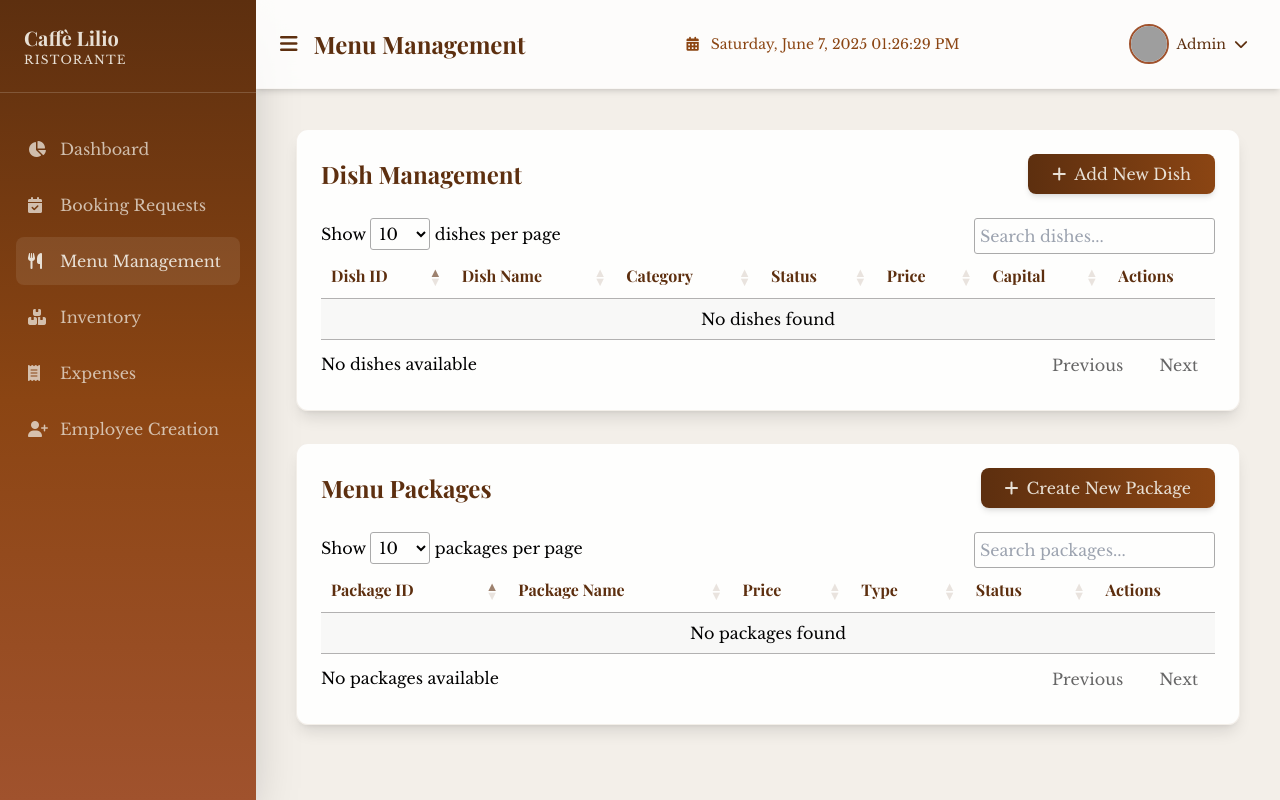
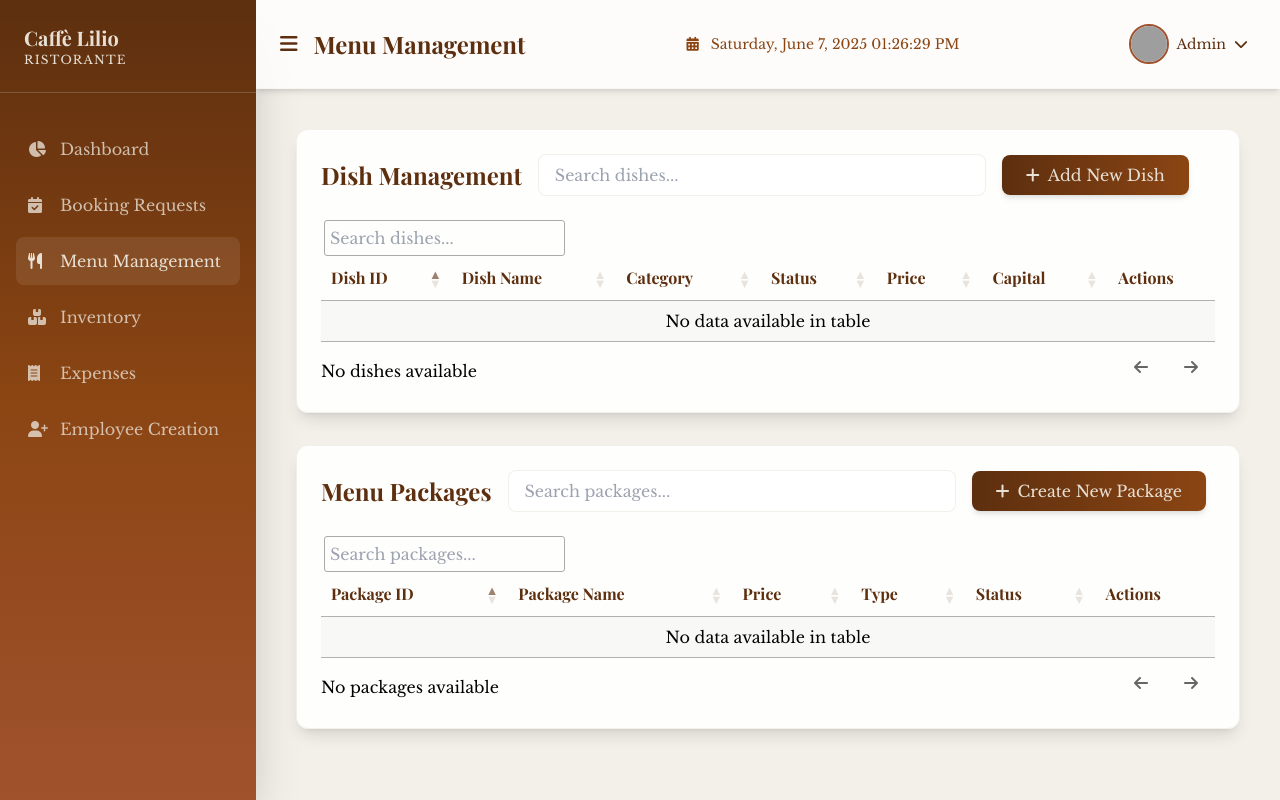
Before and after one commit to wisel-ctrl/bilogsystem, a PHP site: page /admin/admin_menu.php in a window 1280 px wide. Run offline with PHP 8.4, Linux system fonts and the light colour scheme; data that the repository does not hold is empty; some libraries are stand-ins or nearby versions; grey boxes are pictures that could not be loaded.

Commit message:
Update admin_menu.php

```diff
--- a/admin/admin_menu.php
+++ b/admin/admin_menu.php
@@ -222,11 +222,18 @@
                 <!-- Menu Management Section -->
                 <div class="dashboard-card fade-in bg-white/90 backdrop-blur-md rounded-xl shadow-lg p-6 mb-8">
                     <div class="flex items-center justify-between mb-6">
-                        <h3 class="text-2xl font-bold text-deep-brown font-playfair">Dish Management</h3>
-                        <button id="add-dish-btn" class="bg-gradient-to-r from-deep-brown to-rich-brown hover:from-rich-brown hover:to-deep-brown text-warm-cream px-6 py-2 rounded-lg transition-all duration-200 flex items-center space-x-2 shadow-md hover:shadow-lg transform hover:-translate-y-0.5">
-                            <i class="fas fa-plus"></i>
-                            <span class="font-baskerville">Add New Dish</span>
-                        </button>
+                        <div class="flex items-center space-x-4 flex-1">
+                            <h3 class="text-2xl font-bold text-deep-brown font-playfair">Dish Management</h3>
+                            <div class="flex-1 max-w-md">
+                                <div class="relative">
+                                    <input type="text" id="menu-search" class="w-full px-4 py-2 border border-warm-cream/50 rounded-lg focus:ring-2 focus:ring-accent-brown focus:border-transparent bg-white/50 backdrop-blur-sm font-baskerville" placeholder="Search dishes...">
+                                </div>
+                            </div>
+                            <button id="add-dish-btn" class="bg-gradient-to-r from-deep-brown to-rich-brown hover:from-rich-brown hover:to-deep-brown text-warm-cream px-6 py-2 rounded-lg transition-all duration-200 flex items-center space-x-2 shadow-md hover:shadow-lg transform hover:-translate-y-0.5">
+                                <i class="fas fa-plus"></i>
+                                <span class="font-baskerville">Add New Dish</span>
+                            </button>
+                        </div>
                     </div>
 
                     <!-- Menu Table -->
@@ -252,11 +259,18 @@
 
                 <div class="dashboard-card fade-in bg-white/90 backdrop-blur-md rounded-xl shadow-lg p-6 mt-8">
                     <div class="flex items-center justify-between mb-6">
-                        <h3 class="text-2xl font-bold text-deep-brown font-playfair">Menu Packages</h3>
-                        <button id="add-package-btn" class="bg-gradient-to-r from-deep-brown to-rich-brown hover:from-rich-brown hover:to-deep-brown text-warm-cream px-6 py-2 rounded-lg transition-all duration-200 flex items-center space-x-2 shadow-md hover:shadow-lg transform hover:-translate-y-0.5">
-                            <i class="fas fa-plus"></i>
-                            <span class="font-baskerville">Create New Package</span>
-                        </button>
+                        <div class="flex items-center space-x-4 flex-1">
+                            <h3 class="text-2xl font-bold text-deep-brown font-playfair">Menu Packages</h3>
+                            <div class="flex-1 max-w-md">
+                                <div class="relative">
+                                    <input type="text" id="packages-search" class="w-full px-4 py-2 border border-warm-cream/50 rounded-lg focus:ring-2 focus:ring-accent-brown focus:border-transparent bg-white/50 backdrop-blur-sm font-baskerville" placeholder="Search packages...">
+                                </div>
+                            </div>
+                            <button id="add-package-btn" class="bg-gradient-to-r from-deep-brown to-rich-brown hover:from-rich-brown hover:to-deep-brown text-warm-cream px-6 py-2 rounded-lg transition-all duration-200 flex items-center space-x-2 shadow-md hover:shadow-lg transform hover:-translate-y-0.5">
+                                <i class="fas fa-plus"></i>
+                                <span class="font-baskerville">Create New Package</span>
+                            </button>
+                        </div>
                     </div>
 
                     <!-- Packages Table -->
@@ -1047,8 +1061,11 @@
         $(document).ready(function() {
             var table = $('#menu-table').DataTable({
                 responsive: true,
+                dom: '<"flex items-center justify-between"f>rt<"flex items-center justify-between"ip>',
+                lengthChange: false,
+                pageLength: 10,
                 ajax: {
-                    url: 'menu_handlers/get_dishes.php', // Your PHP endpoint that returns JSON data
+                    url: 'menu_handlers/get_dishes.php',
                     type: 'GET',
                     dataSrc: ''
                 },
@@ -1087,26 +1104,31 @@
                     }
                 ],
                 columnDefs: [
-                    { responsivePriority: 1, targets: 1 }, // Dish Name
-                    { responsivePriority: 2, targets: 3 }, // Status
-                    { responsivePriority: 3, targets: 4 }, // Price
-                    { responsivePriority: 4, targets: -1 } // Actions
+                    { responsivePriority: 1, targets: 1 },
+                    { responsivePriority: 2, targets: 3 },
+                    { responsivePriority: 3, targets: 4 },
+                    { responsivePriority: 4, targets: -1 }
                 ],
                 language: {
-                    search: "_INPUT_",
+                    search: "",
                     searchPlaceholder: "Search dishes...",
-                    lengthMenu: "Show _MENU_ dishes per page",
-                    zeroRecords: "No dishes found",
                     info: "Showing _START_ to _END_ of _TOTAL_ dishes",
                     infoEmpty: "No dishes available",
-                    infoFiltered: "(filtered from _MAX_ total dishes)"
+                    infoFiltered: "(filtered from _MAX_ total dishes)",
+                    paginate: {
+                        previous: '<i class="fas fa-arrow-left"></i>',
+                        next: '<i class="fas fa-arrow-right"></i>'
+                    }
                 }
             });
 
-            // You might want to add this to handle edit button clicks
+            // Move the search box to the custom input
+            $('#menu-search').on('keyup', function() {
+                table.search(this.value).draw();
+            });
+
             $('#menu-table').on('click', '.edit-dish-btn', function() {
                 var dishId = $(this).data('id');
-                // Handle edit functionality here
                 openEditDishModal(dishId);
                 console.log('Edit dish with ID:', dishId);
             });
@@ -1553,8 +1575,11 @@
         $(document).ready(function() {
             var packagesTable = $('#packages-table').DataTable({
                 responsive: true,
+                dom: '<"flex items-center justify-between"f>rt<"flex items-center justify-between"ip>',
+                lengthChange: false,
+                pageLength: 10,
                 ajax: {
-                    url: 'menu_handlers/get_packages.php', // Your PHP endpoint that returns JSON data
+                    url: 'menu_handlers/get_packages.php',
                     type: 'GET',
                     dataSrc: ''
                 },
@@ -1570,13 +1595,12 @@
                     {
                         data: 'type',
                         render: function(data) {
-                            // Convert type value to display text
                             if (data === 'buffet') {
                                 return 'Buffet';
                             } else if (data === 'per_plate') {
                                 return 'Per Plate';
                             }
-                            return data; // Fallback
+                            return data;
                         }
                     },
                     {
@@ -1603,34 +1627,37 @@
                     }
                 ],
                 columnDefs: [
-                    { responsivePriority: 1, targets: 1 }, // Package Name
-                    { responsivePriority: 2, targets: 3 }, // Type
-                    { responsivePriority: 3, targets: 2 }, // Price
-                    { responsivePriority: 4, targets: -1 } // Actions
+                    { responsivePriority: 1, targets: 1 },
+                    { responsivePriority: 2, targets: 3 },
+                    { responsivePriority: 3, targets: 2 },
+                    { responsivePriority: 4, targets: -1 }
                 ],
                 language: {
-                    search: "_INPUT_",
+                    search: "",
                     searchPlaceholder: "Search packages...",
-                    lengthMenu: "Show _MENU_ packages per page",
-                    zeroRecords: "No packages found",
                     info: "Showing _START_ to _END_ of _TOTAL_ packages",
                     infoEmpty: "No packages available",
-                    infoFiltered: "(filtered from _MAX_ total packages)"
+                    infoFiltered: "(filtered from _MAX_ total packages)",
+                    paginate: {
+                        previous: '<i class="fas fa-arrow-left"></i>',
+                        next: '<i class="fas fa-arrow-right"></i>'
+                    }
                 }
             });
 
-            // Handle edit package button clicks
+            // Move the search box to the custom input
+            $('#packages-search').on('keyup', function() {
+                packagesTable.search(this.value).draw();
+            });
+
             $('#packages-table').on('click', '.edit-package-btn', function() {
                 var packageId = $(this).data('id');
-                // Handle edit functionality here
                 console.log('Edit package with ID:', packageId);
                 openEditPackageModal(packageId);
             });
 
-            // Handle view package button clicks
             $('#packages-table').on('click', '.view-package-btn', function() {
                 var packageId = $(this).data('id');
-                // Handle view functionality here
                 console.log('View package with ID:', packageId);
                 openViewPackageModal(packageId);
             });
```
